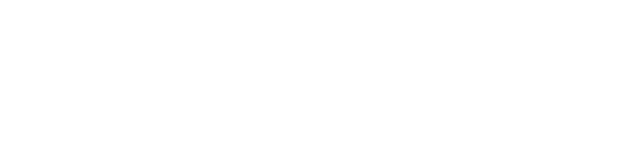
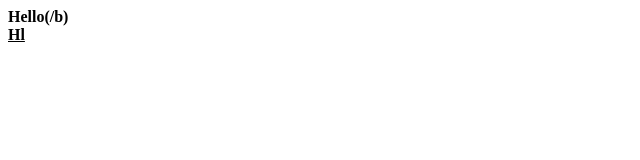
Before and after one commit to iamneo-production/bfbefdbcbaabadaeccdffeecabfeedab, a website: page public/index.html in a window 1280 px wide. Shown: the whole page, without its empty margins (0-640 px from the left). Drawn offline with Linux system fonts and the light colour scheme.

Commit message:
Backup Commit

```diff
--- a/public/index.html
+++ b/public/index.html
@@ -1,4 +1,5 @@
 <!DOCTYPE html>
 </html>
 <body>
-    <b>
+    <b>Hello(/b)<br>
+        <u>Hl</u><br>
```
